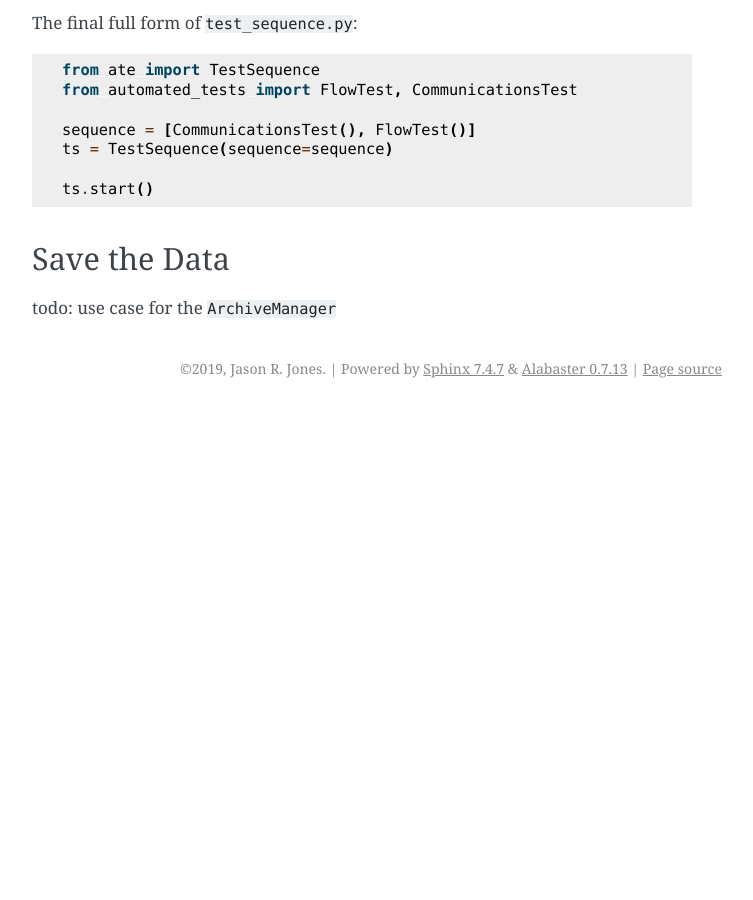
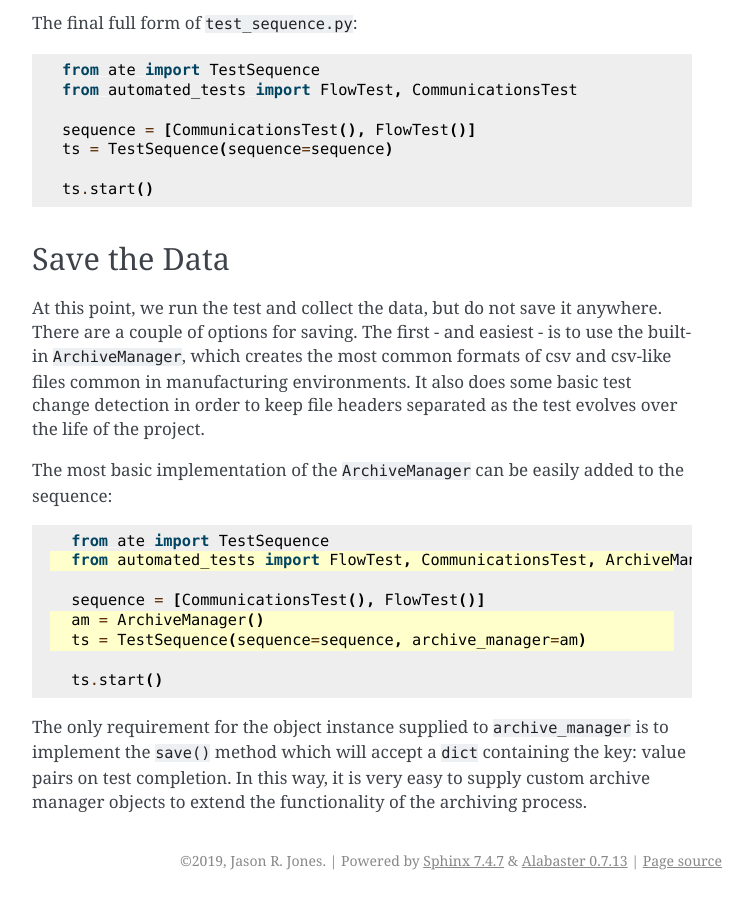
Before and after one commit to slightlynybbled/mats, a Sphinx documentation site: the page built from docs/source/pages/guided-test-development.rst, in a window 1280 px wide and 900 px high, scrolled down 5601 px. Shown: the whole window, without its empty margins (388-1141 px from the left). Built offline with Sphinx 7.4.7, drawn with Linux system fonts in a browser that asks for light colours; before the commit the page ends 6009 px from its top, so only the background shows below that.

Commit message:
Added documentation example for archive manager

```diff
--- a/docs/source/pages/guided-test-development.rst
+++ b/docs/source/pages/guided-test-development.rst
@@ -308,4 +308,29 @@ The final full form of ``test_sequence.py``:
 Save the Data
 -------------
 
-todo: use case for the ``ArchiveManager``
+At this point, we run the test and collect the data, but do not save it anywhere.
+There are a couple of options for saving.  The first - and easiest - is to use the
+built-in ``ArchiveManager``, which creates the most common formats of csv and csv-like
+files common in manufacturing environments.  It also does some basic test change
+detection in order to keep file headers separated as the test evolves over the life
+of the project.
+
+The most basic implementation of the ``ArchiveManager`` can be easily added to the
+sequence:
+
+.. code-block:: python
+   :emphasize-lines: 2, 5, 6
+
+    from ate import TestSequence
+    from automated_tests import FlowTest, CommunicationsTest, ArchiveManager
+
+    sequence = [CommunicationsTest(), FlowTest()]
+    am = ArchiveManager()
+    ts = TestSequence(sequence=sequence, archive_manager=am)
+
+    ts.start()
+
+The only requirement for the object instance supplied to ``archive_manager`` is to
+implement the ``save()`` method which will accept a ``dict`` containing the key: value
+pairs on test completion.  In this way, it is very easy to supply custom archive
+manager objects to extend the functionality of the archiving process.
```
